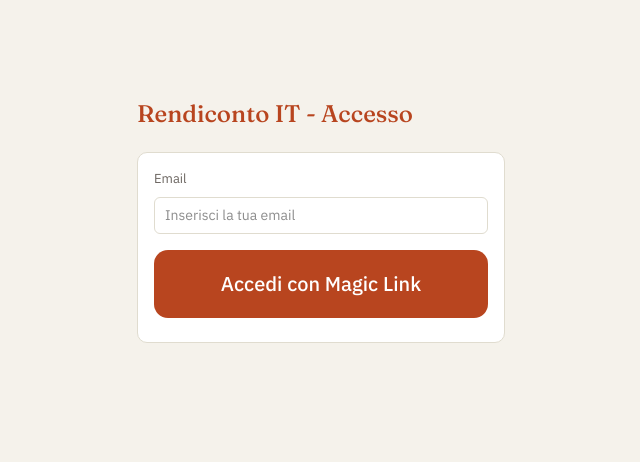
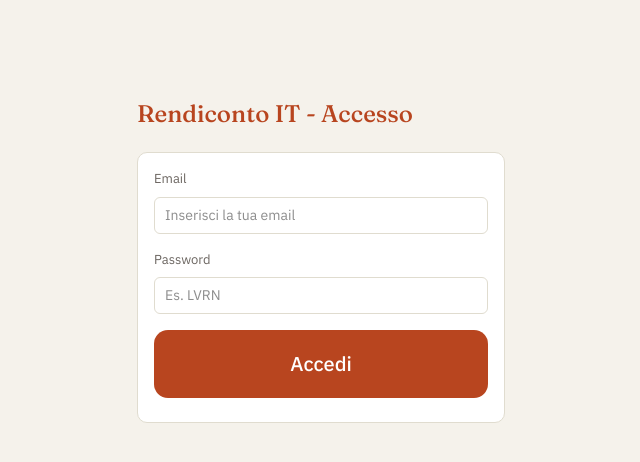
Before and after one commit to patrickliveraniliverani-source/Vallitimbrature, a Next.js app: page /login in a window 1280 px wide. Shown: the top 462 px of the page, without its empty margins (319-959 px from the left). Built offline with nearby package versions, Linux system fonts and the light colour scheme; no server answers.

Commit message:
Switch to password authentication to bypass email limits

```diff
--- a/app/login/page.tsx
+++ b/app/login/page.tsx
@@ -1,12 +1,15 @@
 'use client';
 
 import { useState } from 'react';
+import { useRouter } from 'next/navigation';
 import { supabase, isSupabaseConfigured } from '@/lib/supabase';
 import { BigBtn } from '@/components/ui/BigBtn';
 import SetupRequired from '@/components/ui/SetupRequired';
 
 export default function LoginPage() {
+  const router = useRouter();
   const [email, setEmail] = useState('');
+  const [password, setPassword] = useState('');
   const [message, setMessage] = useState('');
   const [loading, setLoading] = useState(false);
 
@@ -20,17 +23,31 @@ export default function LoginPage() {
     setLoading(true);
     setMessage('');
 
-    const { error } = await supabase.auth.signInWithOtp({
+    // Attempt sign in
+    let { data, error } = await supabase.auth.signInWithPassword({
       email,
-      options: {
-        emailRedirectTo: `${window.location.origin}/marcatempo`,
-      },
+      password,
     });
+
+    // If invalid credentials, attempt auto-signup (for first time use)
+    if (error && (error.message.includes('Invalid login') || error.message.includes('Signups not allowed'))) {
+      const { data: signUpData, error: signUpError } = await supabase.auth.signUp({
+        email,
+        password,
+      });
+      if (signUpError) {
+        setMessage(signUpError.message + " (Assicurati di disabilitare 'Confirm email' in Supabase -> Authentication -> Providers)");
+        setLoading(false);
+        return;
+      }
+      // Se signUp ha successo, la sessione viene creata in automatico se 'Confirm email' è OFF
+      error = null;
+    }
 
     if (error) {
       setMessage(error.message);
     } else {
-      setMessage('Controlla la tua email — ti abbiamo inviato il link di accesso');
+      router.push('/marcatempo');
     }
     setLoading(false);
   };
@@ -52,10 +69,20 @@ export default function LoginPage() {
               required
             />
           </div>
-          <BigBtn label={loading ? 'Invio in corso...' : 'Accedi con Magic Link'} />
+          <div style={{ marginBottom: 16 }}>
+            <label style={{ fontSize: 13, color: 'var(--muted)', marginBottom: 8, display: 'block' }}>Password</label>
+            <input
+              type="password"
+              value={password}
+              onChange={(e) => setPassword(e.target.value)}
+              placeholder="Es. LVRN"
+              required
+            />
+          </div>
+          <BigBtn label={loading ? 'Accesso in corso...' : 'Accedi'} />
         </form>
         {message && (
-          <div style={{ marginTop: 16, fontSize: 14, color: message.includes('errore') ? 'red' : 'green' }}>
+          <div style={{ marginTop: 16, fontSize: 14, color: message.includes('error') || message.includes('Assicurati') ? '#c0392b' : 'green' }}>
             {message}
           </div>
         )}
```
